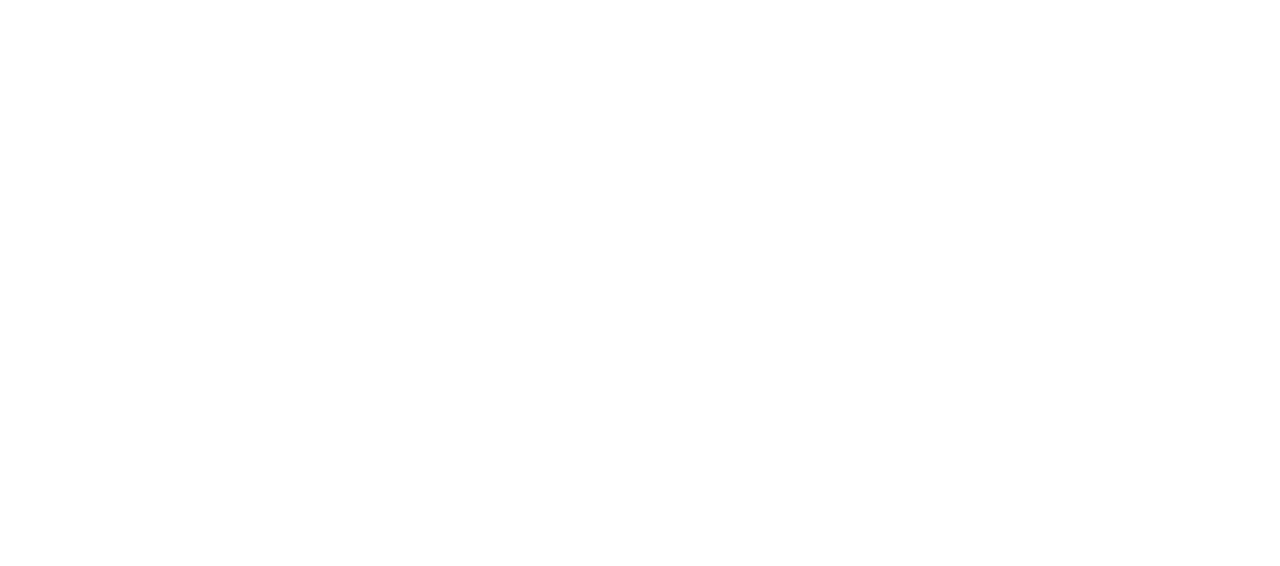
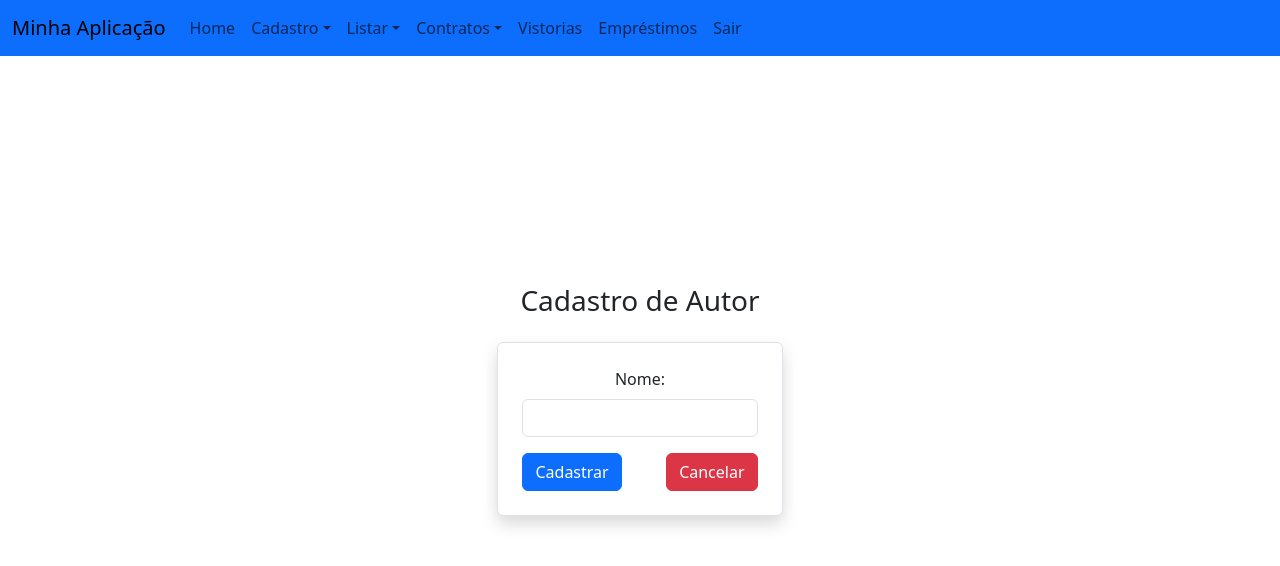
Before and after one commit to joaorgomes/library-web-front-end, a React (Vite) app: page /new-authors in a window 1280 px wide. Before the commit this address had no page. Shown: the top 566 px of the page. Built offline with nearby package versions, Linux system fonts and the light colour scheme.

Commit message:
adicionando telas de listar autor e cadastrar autor e suas respectivas rotas de navegação

```diff
--- a/src/components/Navbar.jsx
+++ b/src/components/Navbar.jsx
@@ -18,7 +18,7 @@
                 role="button" data-bs-toggle="dropdown" aria-expanded="false">Cadastro</a>
               <ul className="dropdown-menu" aria-labelledby="cadastroDropdown">
                 <li><a className="dropdown-item" href="/new-book">Livros</a></li>
-                <li><a className="dropdown-item" href="/authors">Autores</a></li>
+                <li><a className="dropdown-item" href="/new-authors">Autores</a></li>
                 <li><a className="dropdown-item" href="/publishers">Editoras</a></li>
               </ul>
             </li>
@@ -27,7 +27,7 @@
                 role="button" data-bs-toggle="dropdown" aria-expanded="false">Listar</a>
               <ul className="dropdown-menu" aria-labelledby="listarDropdown">
                 <li><a className="dropdown-item" href="/book-list">Livros</a></li>
-                <li><a className="dropdown-item" href="/authors">Autores</a></li>
+                <li><a className="dropdown-item" href="/authors-list">Autores</a></li>
                 <li><a className="dropdown-item" href="/publishers">Editoras</a></li>
               </ul>
             </li>
--- a/src/main/AppRoutes.jsx
+++ b/src/main/AppRoutes.jsx
@@ -6,6 +6,8 @@
 import NewUser from "../screens/Newuser";
 import BookList from "../screens/Booklist";
 import NewBook from "../screens/Newbook";
+import NewAuthor from "../screens/NewAuthor";
+import AuthorList from "../screens/Autorlist";
 
 function AppRoutes() {
     return (
@@ -21,6 +23,8 @@
                     <Route path="dashboard" element={<Dashboard />} />
                     <Route path="book-list" element={<BookList />} />
                     <Route path="new-book" element={<NewBook />} />
+                    <Route path="new-authors" element={<NewAuthor />} />
+                    <Route path="authors-list" element={<AuthorList />} />
 
                 </Route>
             </Routes>
--- a/src/screens/Autorlist.jsx
+++ b/src/screens/Autorlist.jsx
@@ -0,0 +1,124 @@
+import { useState, useEffect } from "react";
+import { useNavigate } from "react-router-dom";
+import axios from "axios";
+
+function AuthorList() {
+    const [authors, setAuthors] = useState([]);
+    const [selectedAuthor, setSelectedAuthor] = useState(null);
+    const [books, setBooks] = useState([]);
+    const [showModal, setShowModal] = useState(false);
+    const navigate = useNavigate();
+
+    useEffect(() => {
+        axios.get("http://localhost:8080/v1/author")
+            .then(response => setAuthors(response.data))
+            .catch(error => console.error("Erro ao buscar autores:", error));
+    }, []);
+
+    const handleDelete = async (id) => {
+        if (window.confirm("Tem certeza que deseja excluir este autor?")) {
+            try {
+                await axios.delete(`http://localhost:8080/v1/author/${id}`);
+                setAuthors(authors.filter(author => author.id !== id));
+            } catch (error) {
+                console.error("Erro ao excluir autor:", error);
+            }
+        }
+    };
+
+    const handleListBooks = async (author) => {
+        if (!author || !author.name) {
+            console.error("Erro: Autor inválido ou sem nome definido.");
+            return;
+        }
+
+        setSelectedAuthor(author);
+        try {
+            const response = await axios.get(`http://localhost:8080/v1/book/authors`, {
+                params: { authors: author.name } // Enviando como query param
+            });
+            setBooks(response.data);
+            setShowModal(true);
+        } catch (error) {
+            console.error("Erro ao buscar livros do autor:", error);
+        }
+    };
+
+    const handleEdit = (author) => {
+        // Passa o objeto completo 'author' via 'state' para a página de edição
+        navigate(`/new-authors`, { state: { author } });
+    };
+
+    return (
+        <div className="container mt-5">
+            <h1 className="mb-4">Lista de Autores</h1>
+            <table className="table table-striped">
+                <thead>
+                    <tr>
+                        <th>ID</th>
+                        <th>Nome</th>
+                        <th>Ações</th>
+                    </tr>
+                </thead>
+                <tbody>
+                    {authors.map(author => (
+                        <tr key={author.id}>
+                            <td>{author.id}</td>
+                            <td>{author.name}</td>
+                            <td>
+                                <button className="btn btn-warning me-2" onClick={() => handleEdit(author)}>Editar</button>
+                                <button className="btn btn-danger me-2" onClick={() => handleDelete(author.id)}>Deletar</button>
+                                <button className="btn btn-info" onClick={() => handleListBooks(author)}>Listar Livros</button>
+                            </td>
+                        </tr>
+                    ))}
+                </tbody>
+            </table>
+
+            {showModal && (
+                <div className="modal show d-block" tabIndex="-1">
+                    <div className="modal-dialog">
+                        <div className="modal-content">
+                            <div className="modal-header">
+                                <h5 className="modal-title">Livros de {selectedAuthor?.name}</h5>
+                                <button type="button" className="btn-close" onClick={() => setShowModal(false)}></button>
+                            </div>
+                            <div className="modal-body" style={{ maxHeight: "400px", overflowY: "auto" }}>
+                                {books.length > 0 ? (
+                                    books.map(book => (
+                                        <div key={book.id} className="mb-4 border rounded p-3 shadow-sm">
+                                            <div className="d-flex">
+                                                <div style={{ width: "120px", height: "180px", backgroundColor: "#f0f0f0", display: "flex", alignItems: "center", justifyContent: "center", marginRight: "15px" }}>
+                                                    <span style={{ color: "#888" }}>Capa não disponível</span>
+                                                </div>
+                                                <div>
+                                                    <h6><strong>Título:</strong> {book.title}</h6>
+                                                    <p><strong>ISBN:</strong> {book.isbn || "Não informado"}</p>
+                                                    <p><strong>Ano de Publicação:</strong> {book.yearPublication || "Não informado"}</p>
+                                                    <p><strong>Editora:</strong> {book.publisherName || "Não informado"}</p>
+                                                    <p><strong>Número de Páginas:</strong> {book.numberPages || "Não informado"}</p>
+                                                    <p><strong>Quantidade de Cópias:</strong> {book.numberCopies || "Não informado"}</p>
+                                                    <p><strong>Autores:</strong> {book.authorNames?.join(", ") || "Não informado"}</p>
+                                                </div>
+                                            </div>
+                                        </div>
+                                    ))
+                                ) : (
+                                    <p>Nenhum livro encontrado para este autor.</p>
+                                )}
+                            </div>
+                            <div className="modal-footer">
+                                <button type="button" className="btn btn-secondary" onClick={() => setShowModal(false)}>Fechar</button>
+                            </div>
+                        </div>
+                    </div>
+                </div>
+            )}
+
+
+
+        </div>
+    );
+}
+
+export default AuthorList;
--- /dev/null
+++ b/src/screens/Newauthor.jsx
@@ -0,0 +1,70 @@
+import { useState, useEffect } from "react";
+import { useLocation, useNavigate } from "react-router-dom";
+import axios from "axios";
+
+function NewAuthor() {
+  const navigate = useNavigate();
+  const { state } = useLocation();  // Pega os dados do autor se estiverem presentes
+  const [author, setAuthor] = useState({ name: "" });
+
+  useEffect(() => {
+    // Se o autor for passado via state, preenche o formulário com seus dados
+    if (state?.author) {
+      setAuthor(state.author);
+    }
+  }, [state]);
+
+  const handleChange = (e) => {
+    const { name, value } = e.target;
+    setAuthor((prevAuthor) => ({ ...prevAuthor, [name]: value }));
+  };
+
+  const handleSubmit = async (e) => {
+    e.preventDefault();
+    try {
+      // Se o autor tem um ID, significa que estamos editando, então usamos PUT
+      if (author.id) {
+        await axios.put(`http://localhost:8080/v1/author/${author.id}`, author);
+        alert("Autor editado com sucesso!");
+      } else {
+        await axios.post("http://localhost:8080/v1/author", author);
+        alert("Autor cadastrado com sucesso!");
+      }
+      navigate("/authors-list");  // Após o cadastro ou edição, redireciona para a lista de autores
+    } catch (error) {
+      console.error("Erro ao cadastrar ou editar autor:", error);
+      alert("Erro ao processar a operação. Verifique os dados e tente novamente.");
+    }
+  };
+
+  return (
+    <div className="d-flex justify-content-center align-items-center vh-800">
+      <div className="row justify-content-center">
+        <h3 className="text-center mb-4">{author.id ? "Editar Autor" : "Cadastro de Autor"}</h3>
+        <form onSubmit={handleSubmit} className="p-4 border rounded shadow bg-white w-50">
+          <div className="mb-3">
+            <label className="form-label">Nome:</label>
+            <input
+              type="text"
+              className="form-control"
+              name="name"
+              value={author.name}
+              onChange={handleChange}
+              required
+            />
+          </div>
+          <div className="d-flex justify-content-between">
+            <button className="btn btn-primary" type="submit">
+              {author.id ? "Salvar alterações" : "Cadastrar"}
+            </button>
+            <button className="btn btn-danger" type="button" onClick={() => navigate("/dashboard")}>
+              Cancelar
+            </button>
+          </div>
+        </form>
+      </div>
+    </div>
+  );
+}
+
+export default NewAuthor;
```
